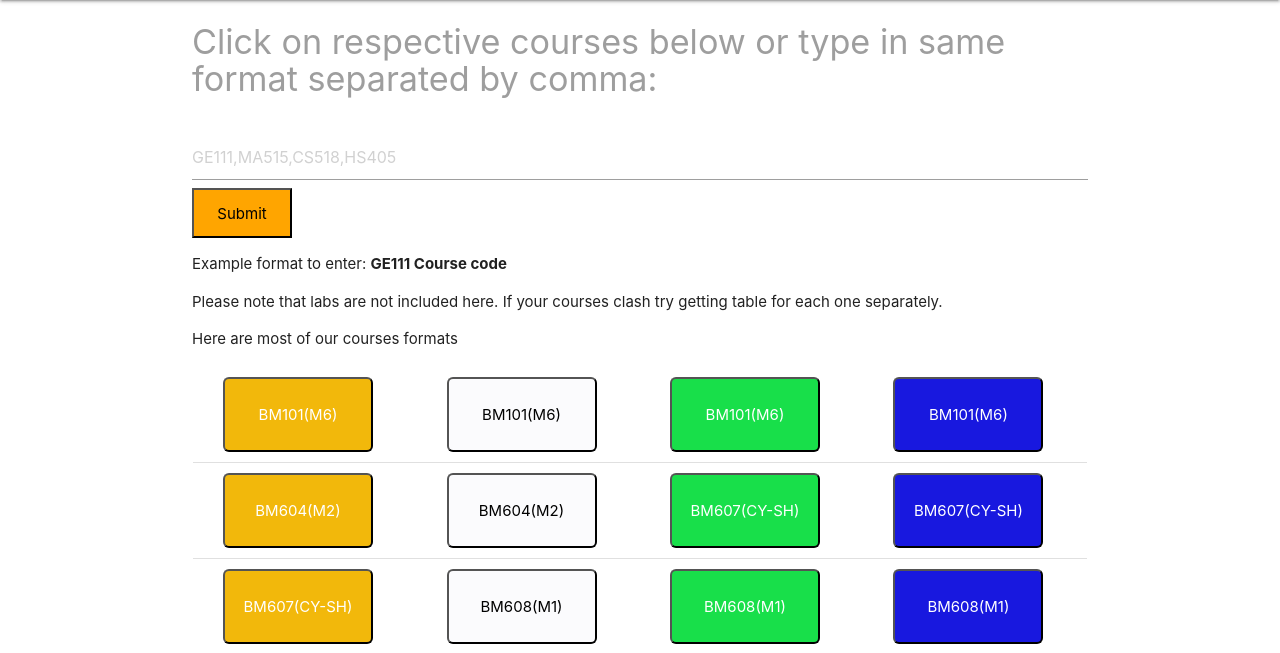
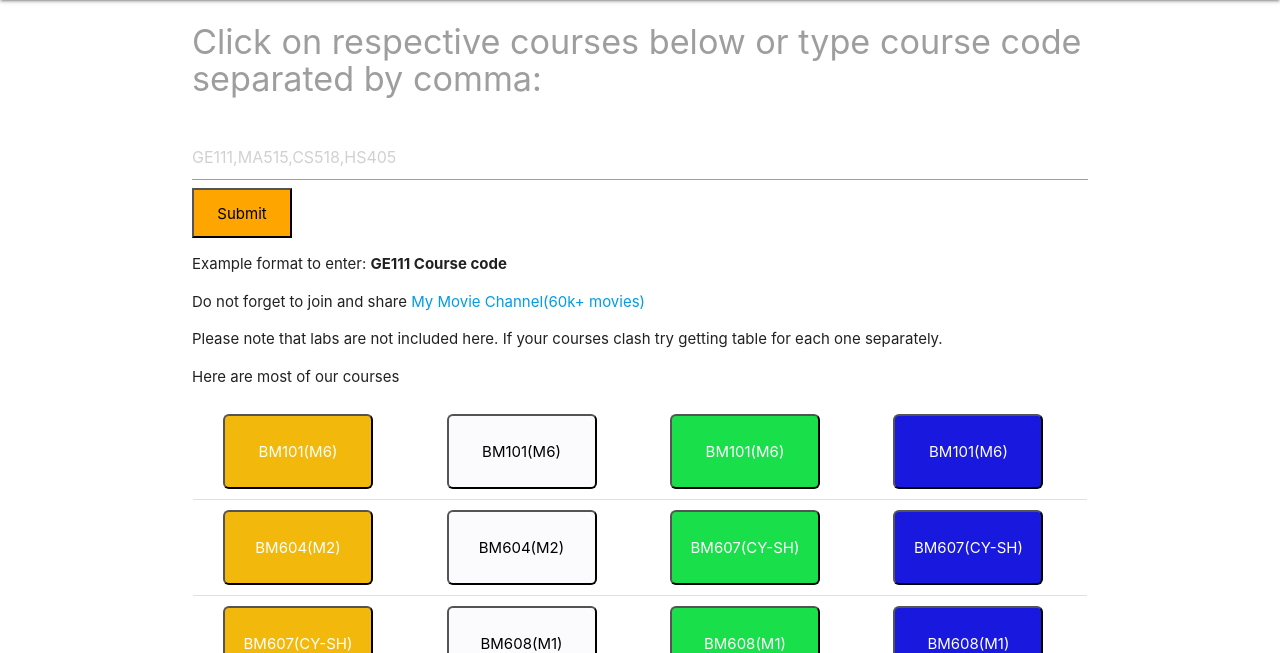
Before and after one commit to sdmadhav/timetablewebsite, a Flask app: page / in a window 1280 px wide. Shown: the part 64-717 px from the top of the page. Run offline with Flask 2, Linux system fonts and the light colour scheme.

Commit message:
Update input.html

```diff
--- a/app/templates/input.html
+++ b/app/templates/input.html
@@ -30,13 +30,14 @@
 <div class="container">
 
     <form action="/action" method="post">
-      <label for="text"><h4>Click on respective courses below or type in same format separated by comma:</h4> </label><br>
+      <label for="text"><h4>Click on respective courses below or type course code separated by comma:</h4> </label><br>
       <input type="text" id="text" name="text" placeholder="GE111,MA515,CS518,HS405" required><br>
       <button type="submit" style="background-color: orange;height: 50px;width: 100px;">Submit</button>
     </form>
     <p>Example format to enter: <b>GE111 Course code</b></p>
+    <p>Do not forget to join and share <a href="https://t.me/+EkTCfdnAsj4zZDM1">My Movie Channel(60k+ movies)</a></p>
     <p>Please note that labs are not included here. If your courses clash try getting table for each one separately.</p>
-    <p>Here are most of our courses formats </p>
+    <p>Here are most of our courses </p>
     <table class="collection with-header">
         <!-- <tr class="collection-header"><h4><b>{{ list_header }}</b></h4></tr> -->
 {#    loop through galaxies and render them in list#}
```
